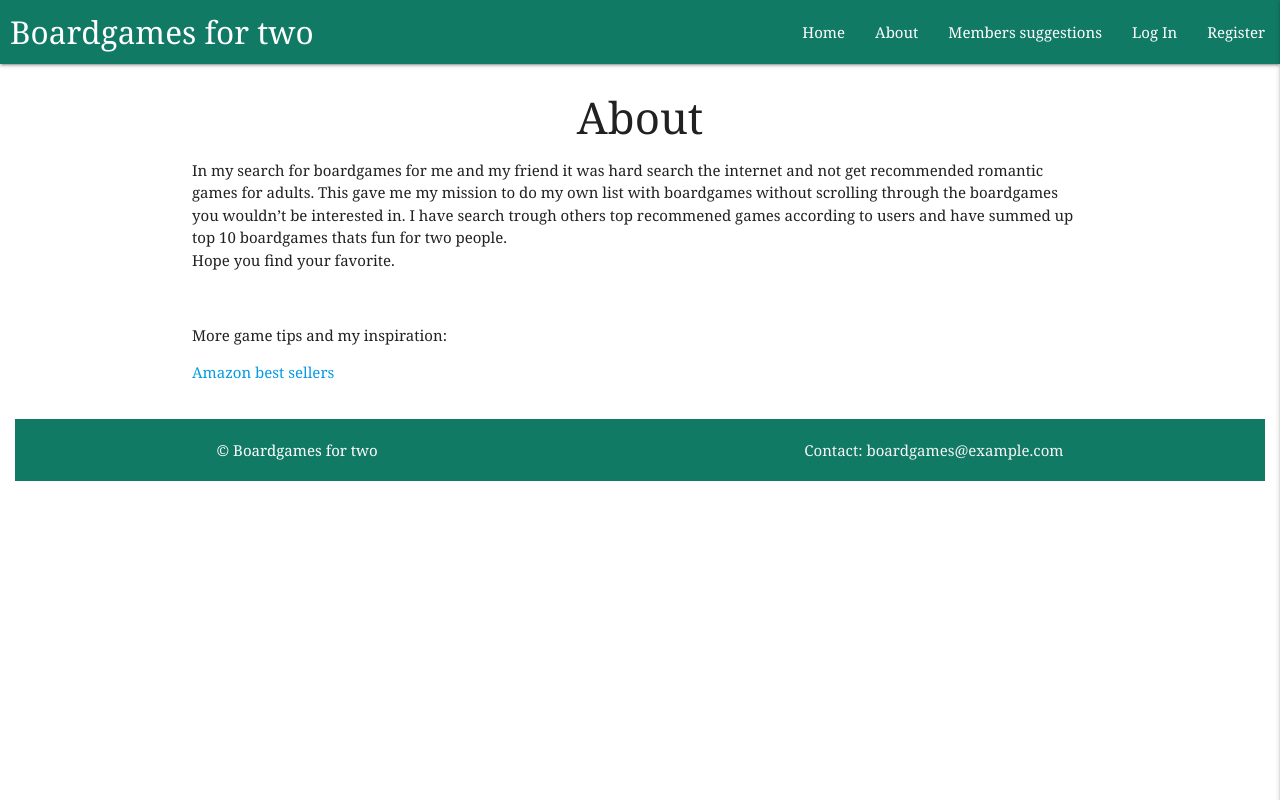
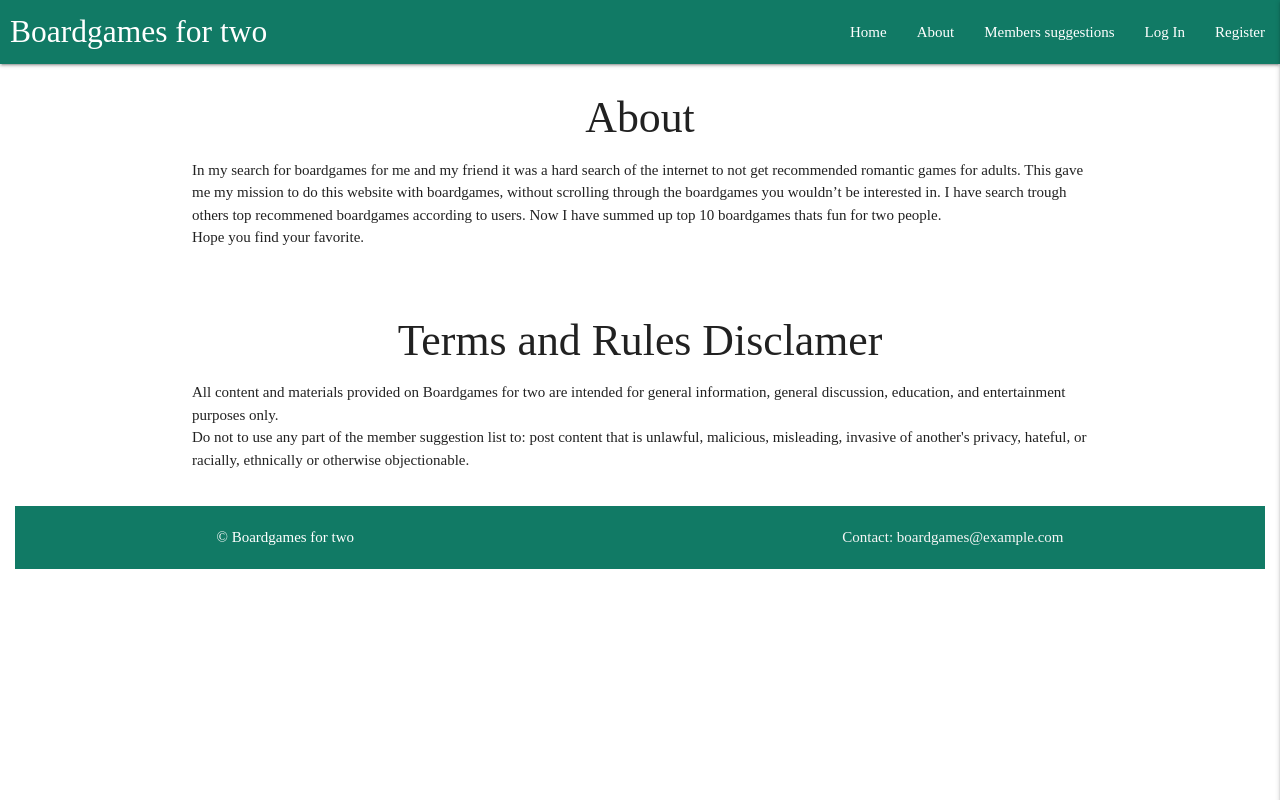
Before and after one commit to Code-Institute-Submissions/Tess2019-myReviewSite, a Flask app: page /about in a window 1280 px wide. Run offline with Flask 2, Linux system fonts and the light colour scheme; some libraries are stand-ins or nearby versions.

Commit message:
edit text and size in boardgames

```diff
--- a/static/css/style.css
+++ b/static/css/style.css
@@ -1,5 +1,5 @@
 html{
-    font-family: Georgia, 'Times New Roman', Times, serif;
+    font-family: 'Merriweather', serif
 }
 
 
@@ -32,6 +32,7 @@ flashes h4 {
 
 .card {
     background-color:#D6E0DE;
+    padding:80px;
 }
 
 .card .card-image .card-title{
@@ -46,9 +47,16 @@ flashes h4 {
 }
 .card .card-action{
     background-color: #117A65;
-    color: bisque;
 }
 
+.card .card-content p{
+    border-radius: 0 0 2px 2px;
+    padding-left: 15px;
+    padding-right: 15px;
+    padding-bottom: 20px;
+    padding-top: 5px;
+    font-size: larger;
+}
 
 .btn-small {
     margin:5px;
--- a/templates/about.html
+++ b/templates/about.html
@@ -4,14 +4,18 @@
 
     <div class="row">
         <h3 class="center-align">About</h3>
-        <p>In my search for boardgames for me and my friend it was hard search the internet and not get recommended romantic games for adults.
-            This gave me my mission to do my own list with boardgames without scrolling through the boardgames you wouldn’t be interested in.
-            I have search trough others top recommened games according to users and have summed up top 10 boardgames thats fun for two people. <br>
+        <p>In my search for boardgames for me and my friend it was a hard search of the internet to not get recommended romantic games for adults.
+            This gave me my mission to do this website with boardgames, without scrolling through the boardgames you wouldn’t be interested in.
+            I have search trough others top recommened boardgames according to users. Now I have summed up top 10 boardgames thats fun for two people. <br>
             Hope you find your favorite.
         </p><br>
+        <!--this text is a disclamer for this project-->
+        <h3 class="center-align"> Terms and Rules Disclamer</h3>
+        <p>All content and materials provided on Boardgames for two are intended for general information, general discussion, education, and entertainment purposes only. <br>Do not to use any part of the member suggestion list to:
+	    post content that is unlawful, malicious, misleading, invasive of another's privacy, hateful, or racially, ethnically or otherwise objectionable.<br>
+        </p>
 
-        <p>More game tips and my inspiration:</p>
-        <p><a href="https://www.amazon.com/Best-Sellers-Toys-Games-Board/zgbs/toys-and-games/">Amazon best sellers</a></p>
+
 
     </div>
 
--- a/templates/boardgames.html
+++ b/templates/boardgames.html
@@ -2,11 +2,11 @@
 {% extends "base.html" %}
 {% block content %}
 
-    <h4 class="center-align">When it's just you two!</h4>
+    <h4 class="center-align">When it's just the two you!</h4>
     <div class="container intro">
         <div class="row introtext ">
             <p>Get an opportunity to connect with your significant other and a break from Netflix and other devices.
-            The recommendations we've included below are top of the best two player games we found of 2020.
+            The boardgames we've included below are top of the best two player games we found of 2020.<br>
             If you have a boardgame you want to recommend, go ahead and register and write your own review.
             </p>
         </div>
```
